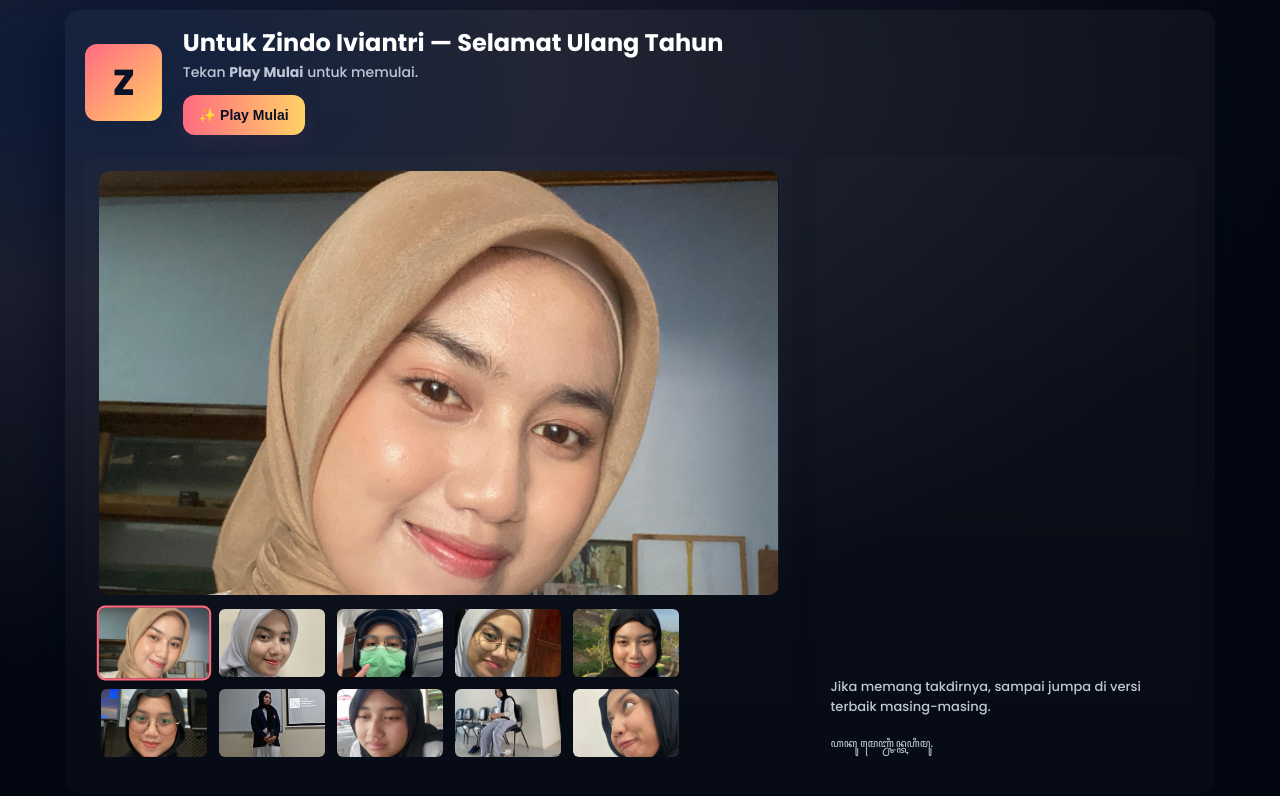
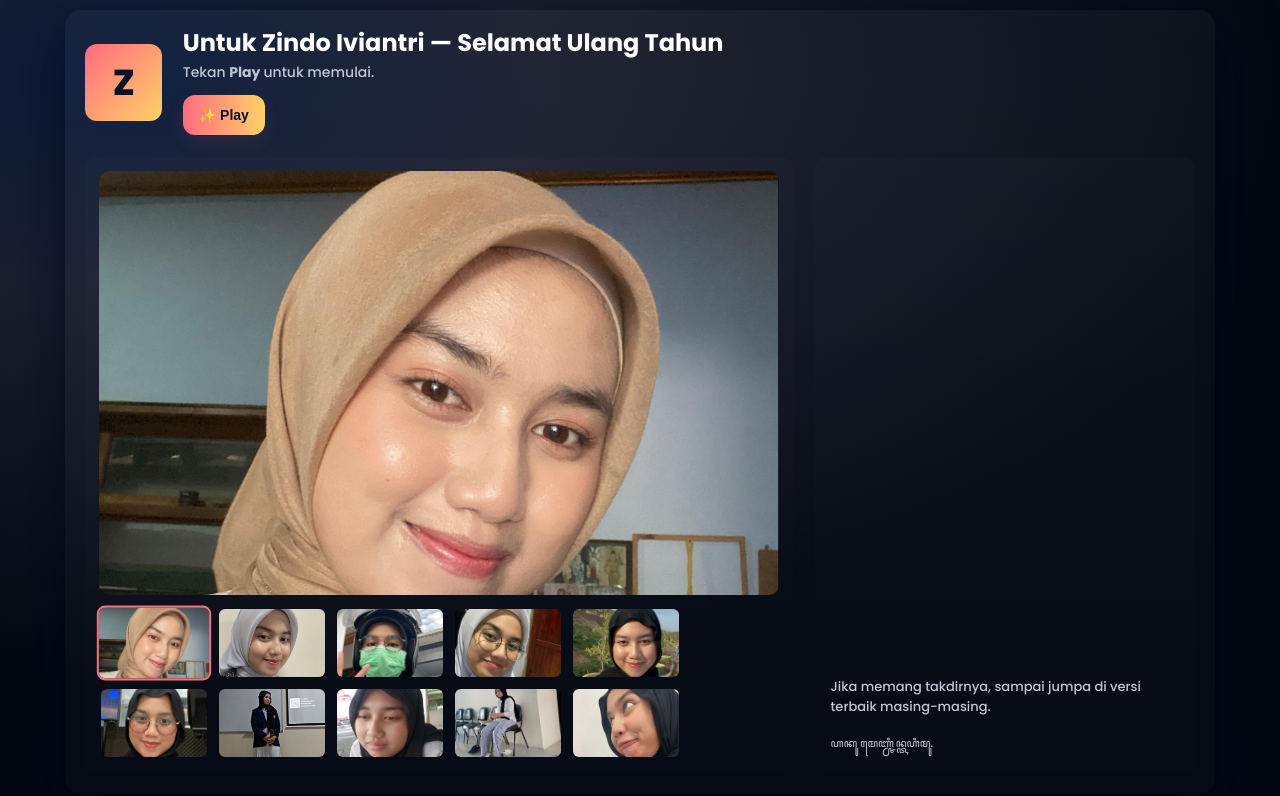
Before and after one commit to IMDZIVT/Selamat-Ulang-Tahun, a plain HTML site: page index.html in a window 1280 px wide. Drawn offline with Linux system fonts and the light colour scheme.

Commit message:
Update index.html

```diff
--- a/index.html
+++ b/index.html
@@ -197,9 +197,9 @@
     <div class="initial">Z</div>
     <div style="flex:1">
       <h1>Untuk Zindo Iviantri — Selamat Ulang Tahun</h1>
-      <p class="lead">Tekan <strong>Play Mulai</strong> untuk memulai.</p>
+      <p class="lead">Tekan <strong>Play </strong> untuk memulai.</p>
       <div class="controls" id="controls">
-        <button class="btn-play" id="playBtn">✨ Play Mulai</button>
+        <button class="btn-play" id="playBtn">✨ Play</button>
       </div>
     </div>
   </header>
```
